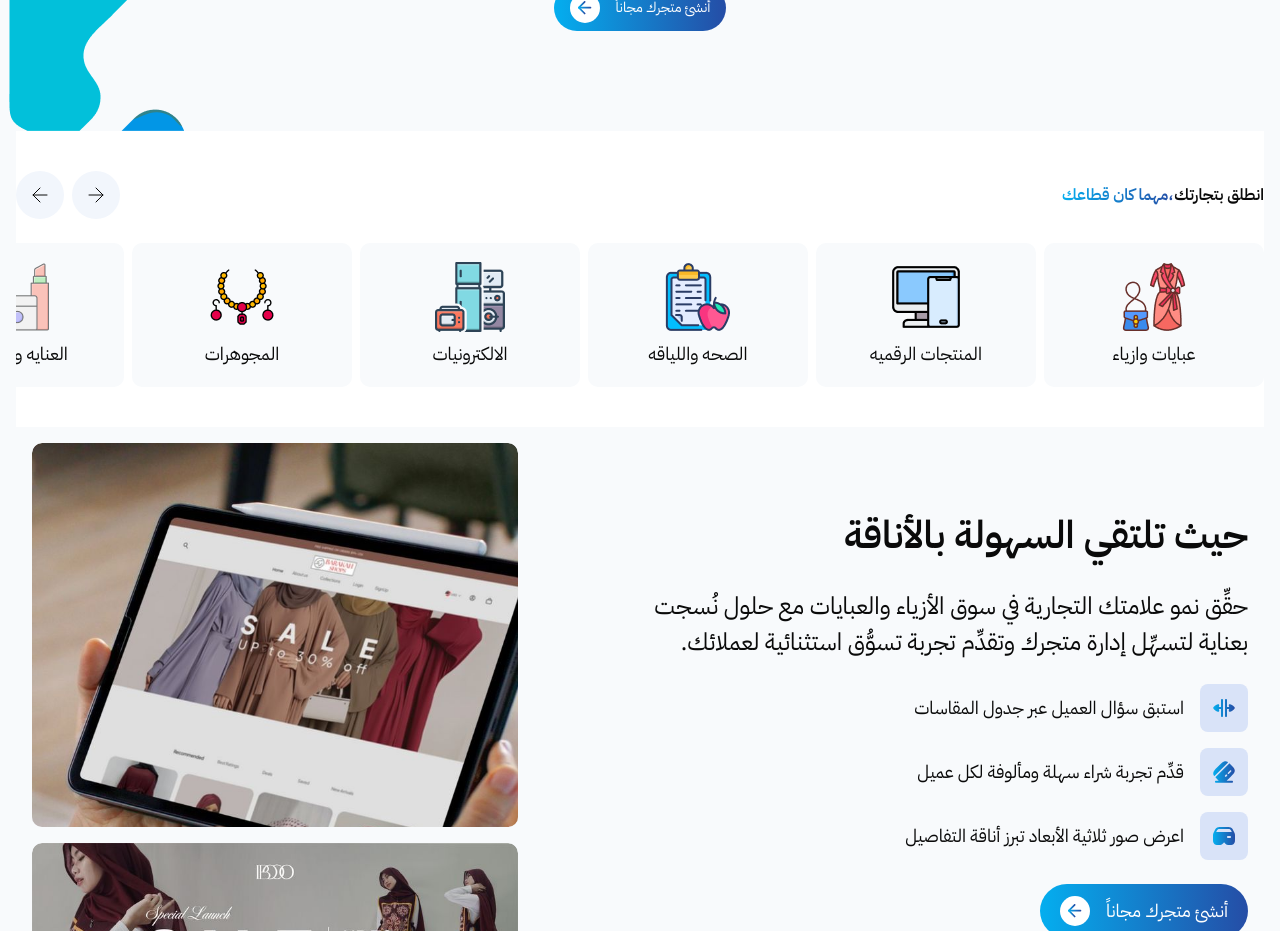
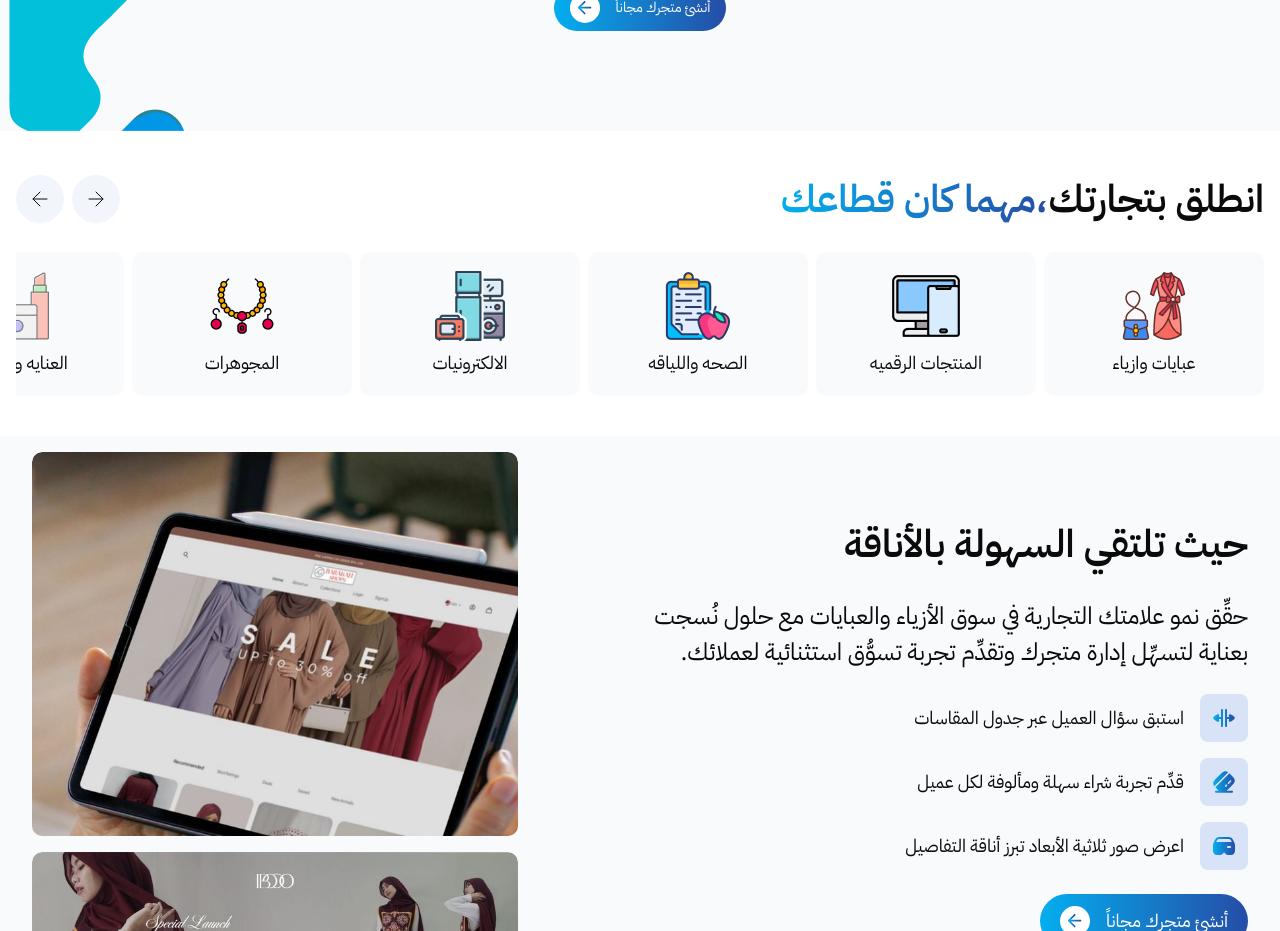
Before and after one commit to Refineder/ARYAF-company, a Nuxt app: page / in a window 1280 px wide. Shown: the part 1780-2711 px from the top of the page. Built offline with nearby package versions, Linux system fonts and the light colour scheme.

Commit message:
- style: Update Experience style #99 done

```diff
--- a/app/components/sections/HomeSections/Experience/Experience.vue
+++ b/app/components/sections/HomeSections/Experience/Experience.vue
@@ -14,9 +14,10 @@ const scroll = (direction: 'next' | 'prev') => {
 </script>
 
 <template>
-  <section class="section-container flex flex-col gap-6 py-10 bg-white">
+  <div class="py-10 bg-white">
+    <section class="section-container flex flex-col gap-6">
       <article class="flex flex-wrap items-center justify-between gap-4">
-      <h2 class="font-semibold clmap-text-md">
+        <h2 class="font-semibold clamp-text-md">
           انطلق بتجارتك<span class="gradient-text">،مهما كان قطاعك</span>
         </h2>
         <div class="flex gap-2 items-center">
@@ -51,4 +52,5 @@ const scroll = (direction: 'next' | 'prev') => {
         </div>
       </article>
     </section>
+  </div>
 </template>
```
Lines whose indentation alone changed are shown as unchanged.
